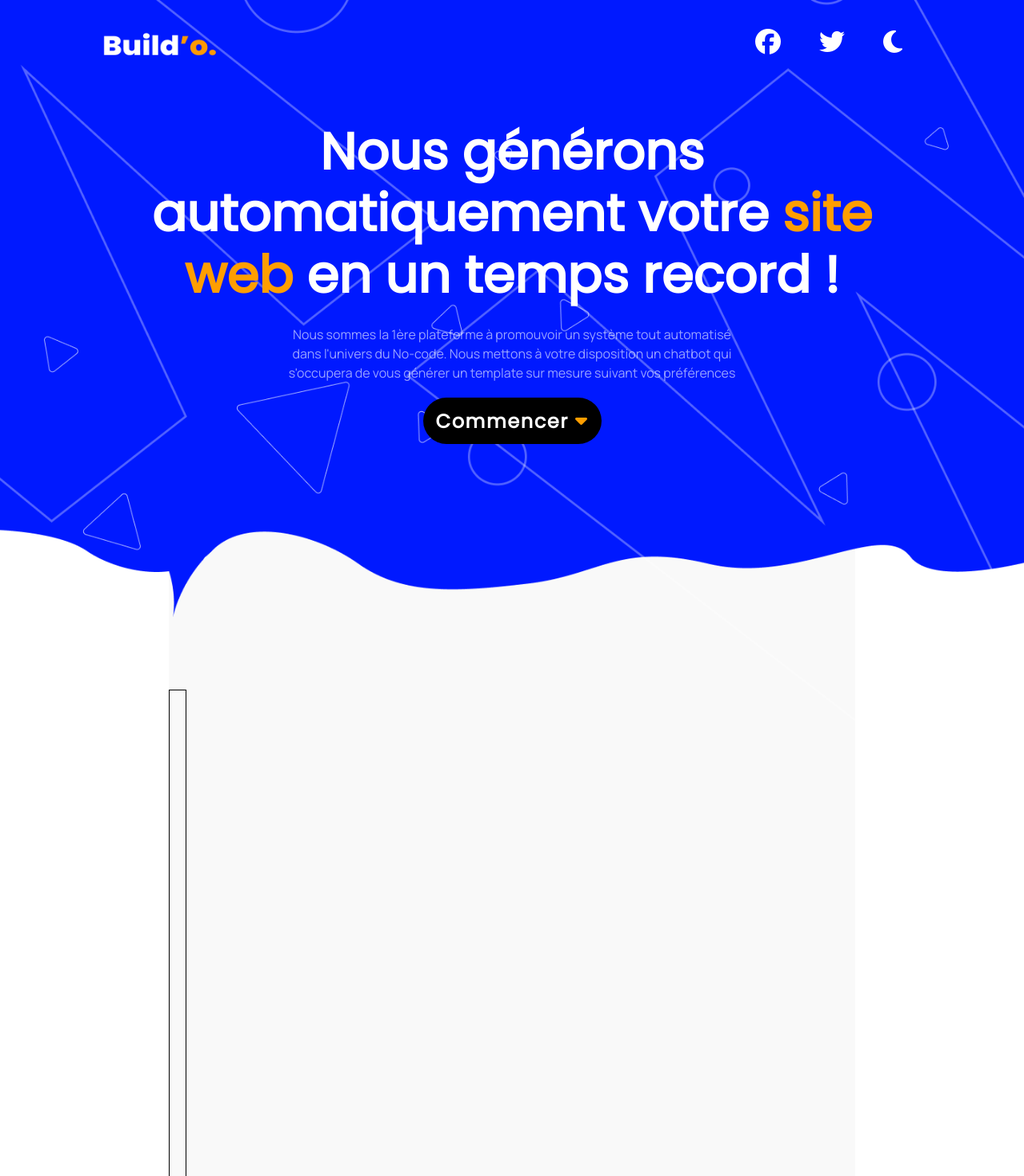
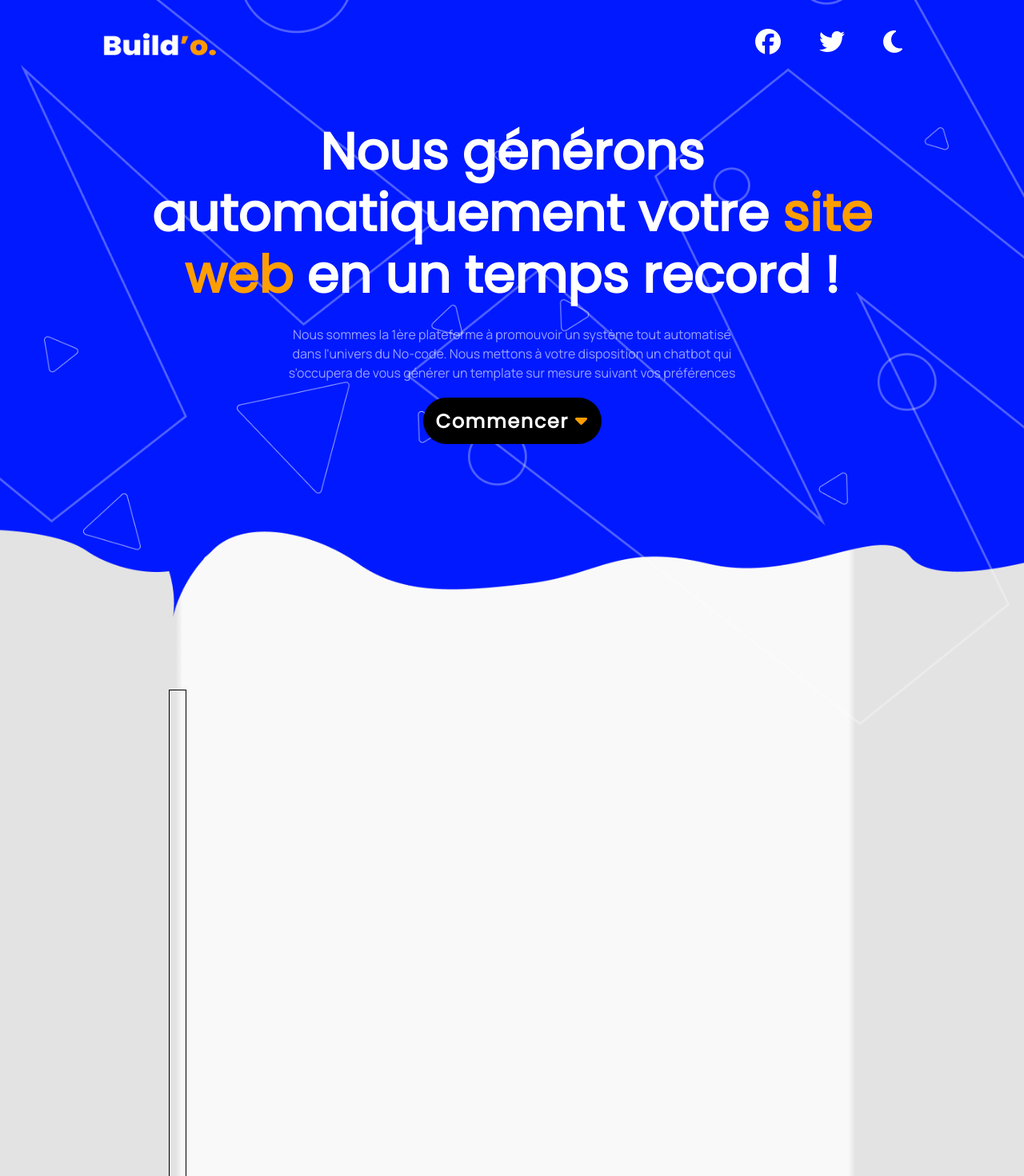
Before and after one commit to theophilesoninhekpon/buildo-app, an Angular app: page / in a window 1280 px wide. Shown: the top 1470 px of the page at 80% size. Built offline with nearby package versions, Linux system fonts and the light colour scheme.

Commit message:
linear-gradient

```diff
--- a/src/app/chatbot/chatbot.component.css
+++ b/src/app/chatbot/chatbot.component.css
@@ -158,8 +158,9 @@ CONTAINER
     position: relative;
     margin-top: -20rem;
     width: 67.1%;
-    height: 265rem;
+    height: 345rem;
     margin-inline: auto;
+    background-image: linear-gradient(to right, #e3e3e3 1%, #f9f9f9 2%, #f9f9f9 90%, #f9f9f9 99%, #e3e3e3 100% );
     background-color:#f9f9f9;
     font-family: Manrope;
 }
@@ -534,7 +535,7 @@ form {
 
     background-color: #0119ff;
     border-radius: 20px;
-    /* text-align: center; */
+    margin-top: 8rem;
     margin-inline: auto;
 }
 
--- a/src/styles.css
+++ b/src/styles.css
@@ -7,5 +7,5 @@ body{
     margin: 0;
     padding: 0;
 
-    background-color: #e3e3e3;
+    background-color: #e3e3e3 !important;
 }
```
